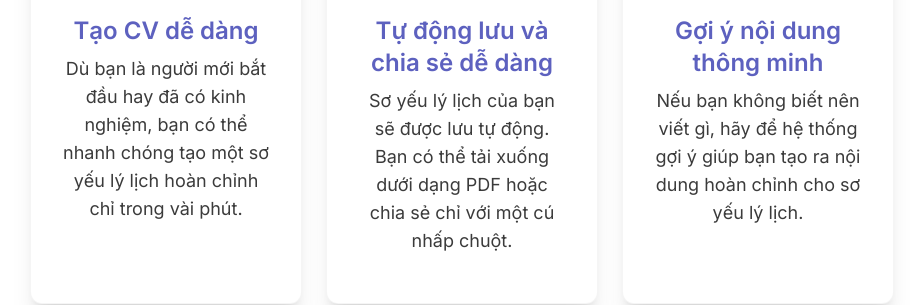
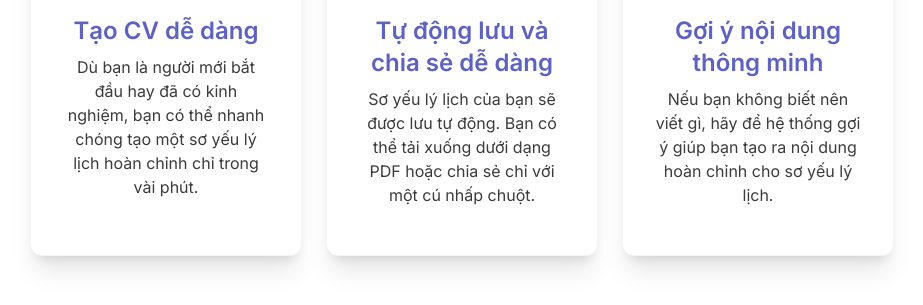
Before and after one commit to Caoophuongg/quickcv, a Next.js app: page / in a window 1280 px wide. Shown: the part 1033-1338 px from the top of the page, without its empty margins (178-1101 px from the left). Built offline with nearby package versions, Linux system fonts and the light colour scheme; no server answers; the database is empty.

Commit message:
fix: adjust text styles and sizes for better readability in page.tsx

```diff
--- a/src/app/page.tsx
+++ b/src/app/page.tsx
@@ -117,7 +117,7 @@ export default function Home() {
                 <h3 className="mb-2 text-xl font-semibold md:text-2xl">
                   Tạo CV dễ dàng
                 </h3>
-                <p className="text-base text-card-foreground/80 md:text-lg">
+                <p className="text-base text-card-foreground/80">
                   Dù bạn là người mới bắt đầu hay đã có kinh nghiệm, bạn có thể
                   nhanh chóng tạo một sơ yếu lý lịch hoàn chỉnh chỉ trong vài
                   phút.
@@ -129,7 +129,7 @@ export default function Home() {
                 <h3 className="mb-2 text-xl font-semibold md:text-2xl">
                   Tự động lưu và chia sẻ dễ dàng
                 </h3>
-                <p className="text-base text-card-foreground/80 md:text-lg">
+                <p className="text-base text-card-foreground/80">
                   Sơ yếu lý lịch của bạn sẽ được lưu tự động. Bạn có thể tải
                   xuống dưới dạng PDF hoặc chia sẻ chỉ với một cú nhấp chuột.
                 </p>
@@ -140,7 +140,7 @@ export default function Home() {
                 <h3 className="mb-2 text-xl font-semibold md:text-2xl">
                   Gợi ý nội dung thông minh
                 </h3>
-                <p className="text-base text-card-foreground/80 md:text-lg">
+                <p className="text-base text-card-foreground/80">
                   Nếu bạn không biết nên viết gì, hãy để hệ thống gợi ý giúp bạn
                   tạo ra nội dung hoàn chỉnh cho sơ yếu lý lịch.
                 </p>
@@ -214,15 +214,15 @@ export default function Home() {
                           )}
                         </p>
                       </div>
-                      <p className="text-lg font-semibold !leading-7 text-prim md:text-xl">
+                      <p className="font-semibold !leading-7 line-clamp-2 text-prim text-md">
                         {blog.title}
                       </p>
-                      <p className="line-clamp-2 text-card-foreground/80">
+                      <p className="line-clamp-2 text-card-foreground/80 text-sm text-gray-700">
                         {blog.excerpt}
                       </p>
                       <Link
                         href={`/blog/${blog.slug}`}
-                        className="inline-block text-prim underline underline-offset-4"
+                        className="inline-block text-prim underline underline-offset-4 text-sm"
                       >
                         Chi tiết
                       </Link>
```
Also changed, not shown: 1 other file (tests, documents, lock files or other folders).
